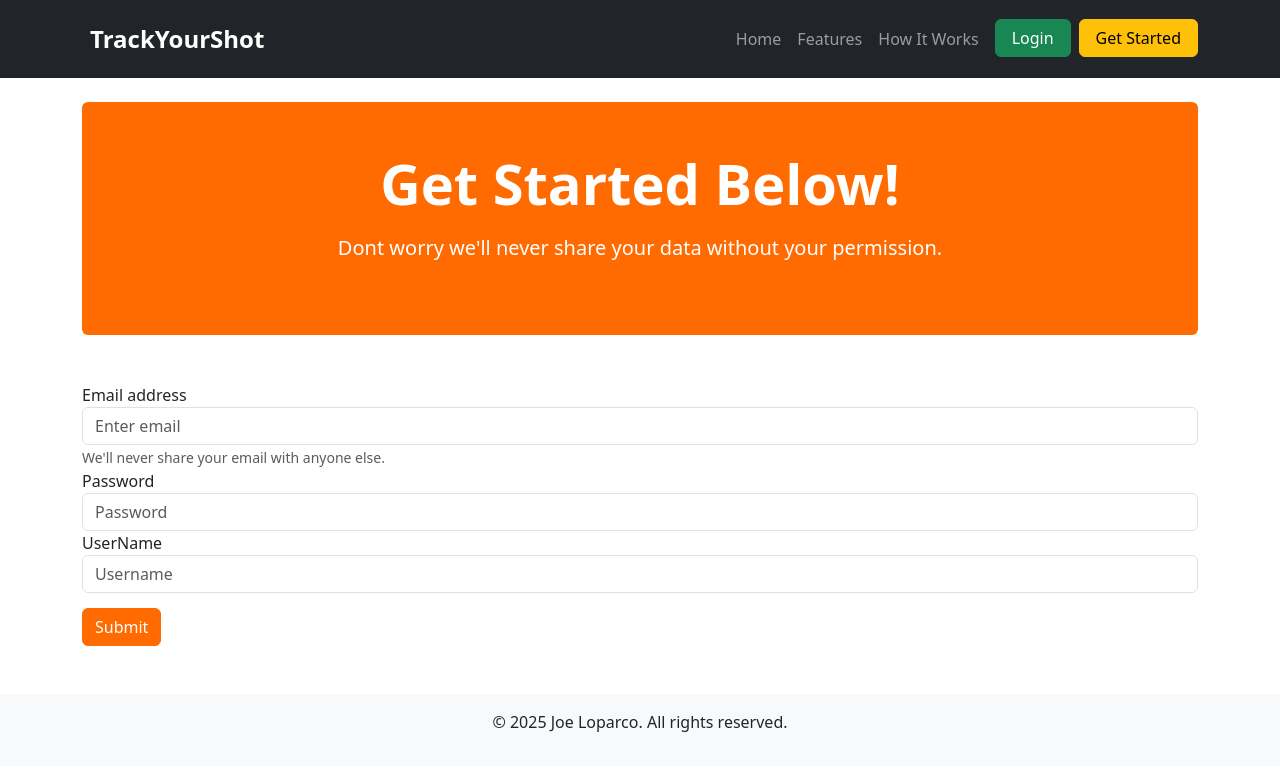
After one commit to JoeLoparco/TrackYourShot, a Flask app: page /signUp in a window 1280 px wide. The commit adds this page. Shown: the top 771 px of the page. Run offline with Flask 3, Linux system fonts and the light colour scheme.

Commit message:
Worked on SignUp Funciontality

```diff
--- a/app/__init__.py
+++ b/app/__init__.py
@@ -18,7 +18,7 @@ appInstance.config['SQLALCHEMY_TRACK_MODIFICATIONS'] = False
 # Initialize database
 db = SQLAlchemy(appInstance)
 
-# User model
+# User model(Creates User Table in Db with the associaeted metaData)
 class User(db.Model):
     id = db.Column(db.Integer, primary_key=True)
     email = db.Column(db.String(120), unique=True, nullable=False)
@@ -26,6 +26,6 @@ class User(db.Model):
     username = db.Column(db.String(80), nullable=False)
     created_at = db.Column(db.DateTime, default=db.func.current_timestamp())
 
-# Import routes AFTER database setup
+# Import routes (Always After database setup !)
 from app.routes import routes
 from app.routes import auth
--- a/app/routes/auth.py
+++ b/app/routes/auth.py
@@ -17,3 +17,30 @@ def login():
             return render_template('loginValid.html')
         else:
             return render_template('loginInvalid.html')
+
+@appInstance.route('/signUp', methods=['GET', 'POST'])
+def signUp():
+    if request.method == 'GET':
+        return render_template('signUp.html')
+    elif request.method == 'POST':
+        # Grab User Info from Forms in the HTML page
+        email = request.form['email']
+        password = request.form['password']
+        userName = request.form['userName']
+
+        #[TODO]# Query DB to See if User Exits
+        user = User.query.filter_by(email=email, password=password).first()
+        if user is not None:
+            return f"Sorry a USer Already Exists with those Credential Please Try a new email"
+        #[TODO]# Add User to the DB if they dont exist
+        else:
+            with appInstance.app_context(): ## Nedded when Working with Ative Db gives flask our 'context'
+                new_user = User(
+                    email= email,
+                    password= password,  # We'll hash this later
+                    username= userName
+                )
+                db.session.add(new_user)
+                db.session.commit()
+
+            return render_template('signUpCompleted.html')
--- a/app/templates/base.html
+++ b/app/templates/base.html
@@ -40,7 +40,7 @@
                     <a class="btn btn-success ms-2 px-3" href="/login">Login</a>
                 </li>
                 <li class="nav-item">
-                    <a class="btn btn-warning ms-2 px-3" href="/register">Get Started</a>
+                    <a class="btn btn-warning ms-2 px-3" href="/signUp">Get Started</a>
                 </li>
             </ul>
         </div>
--- a/app/templates/index.html
+++ b/app/templates/index.html
@@ -9,7 +9,7 @@
         <h1 class="display-4 fw-bold mb-3">Track Your Basketball Progress Like Never Before</h1>
         <p class="lead fs-5 mb-4">Join other basketball players in tracking your training, sharing achievements, and improving your game.</p>
         <div class="d-flex flex-column flex-md-row justify-content-center gap-3">
-            <a href="/register" class="btn btn-secondary btn-lg px-4">Get Started</a>
+            <a href="/signUp" class="btn btn-secondary btn-lg px-4">Get Started</a>
             <a href="/learnMore" class="btn btn-outline-light btn-lg px-4">Learn More</a>
         </div>
     </div>
@@ -178,7 +178,7 @@
     <div class="text-center py-5">
         <h2 class="display-5 fw-bold mb-3">Ready to Elevate Your Game?</h2>
         <p class="lead mb-4">Join thousands of players who are already tracking their way to success</p>
-        <a href="/register" class="btn btn-primary btn-lg px-5">
+        <a href="/signUp" class="btn btn-primary btn-lg px-5">
             <i class="fas fa-basketball-ball me-2"></i>Start Your Journey
         </a>
     </div>
--- /dev/null
+++ b/app/templates/signUp.html
@@ -0,0 +1,30 @@
+{% extends "base.html" %}
+{% block title %}TrackYourShot - Login{% endblock %}
+
+{% block content %}
+<div class="hero-section bg-primary text-white py-5 mb-5 rounded">
+    <div class="container text-center">
+        <h1 class="display-4 fw-bold mb-3">Get Started Below!</h1>
+        <p class="lead mb-4">Dont worry we'll never share your data without your permission.</p>
+    </div>
+</div>
+
+<form method="POST">
+  <div class="form-group">
+    <label for="exampleInputEmail1">Email address</label>
+    <input type="email" name="email" class="form-control" id="exampleInputEmail1" aria-describedby="emailHelp" placeholder="Enter email">
+    <small id="emailHelp" class="form-text text-muted">We'll never share your email with anyone else.</small>
+  </div>
+  <div class= "form-group">
+    <label for="exampleInputPassword1">Password</label>
+    <input type="password" name="password" class="form-control" id="exampleInputPassword1" placeholder="Password">
+  </div>
+    <div class= "form-group">
+    <label for="UserName">UserName</label>
+    <input type="userName" name="userName" class="form-control" id="exampleInputUserName1" placeholder="Username">
+  </div>
+  <div class = "form-group" style = "padding-top: 15px">
+    <button type="submit" class="btn btn-primary">Submit</button>
+  </div>
+</form>
+{% endblock %}
```
Also changed, not shown: app/templates/signUpCompleted.html (added, +13 -0 lines).
